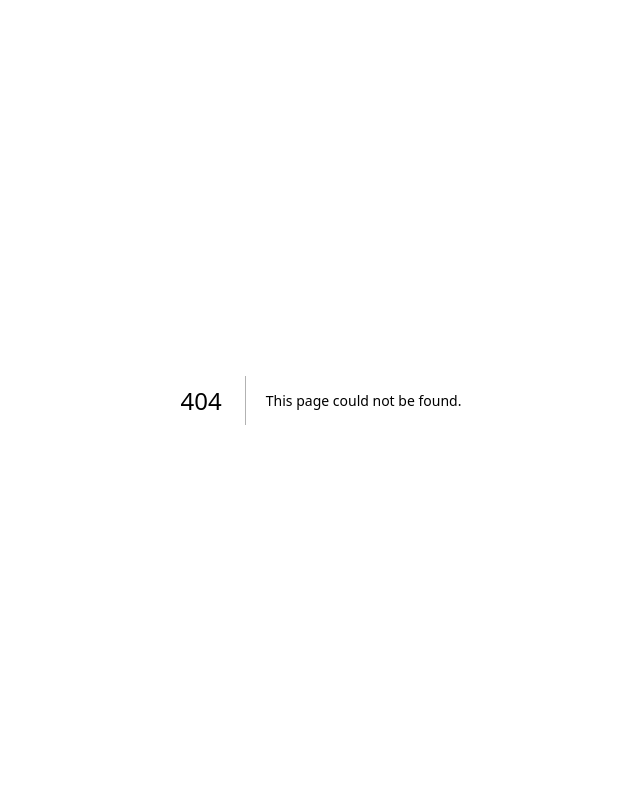
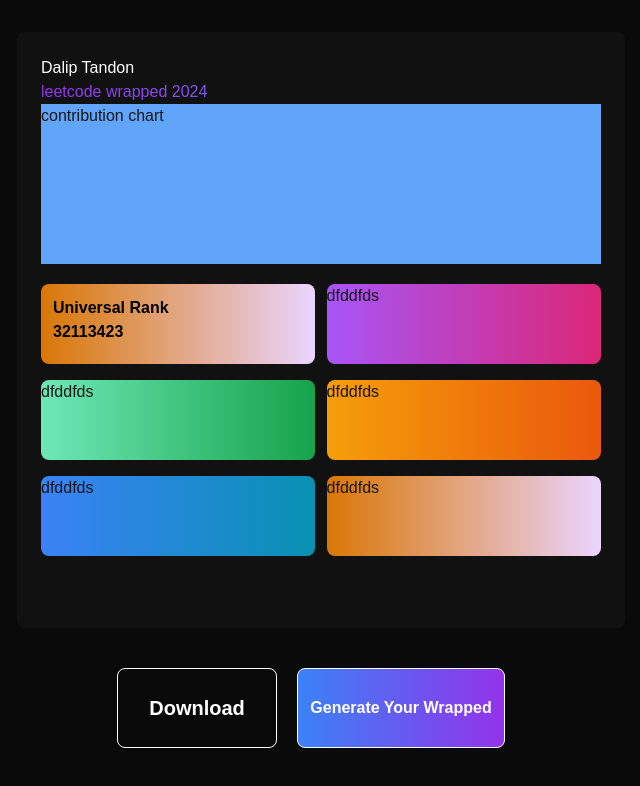
Before and after one commit to DalipTandon/leetwrapped, a Next.js app: page /profile in a window 1280 px wide. Before the commit this address had no page. Shown: the top 786 px of the page, without its empty margins (319-959 px from the left). Built offline with nearby package versions, Linux system fonts and the light colour scheme.

Commit message:
profile page structure done

```diff
--- a/src/app/auth/Card.tsx
+++ b/src/app/auth/page.tsx
@@ -1,4 +1,5 @@
 "use client";
+import Link from "next/link";
 import { useState } from "react";
 
 const Card = () => {
@@ -7,23 +8,25 @@
   return (
     <div className="absolute h-96 w-96  ">
       <div className="max-w-lg mx-auto p-6 bg-gradient-to-b from-gray-900 to-black rounded-xl shadow-lg border border-gray-700 ">
-        <h1 className="text-4xl font-bold text-white mb-2">Leetcode Wrapped</h1>
+        <h1 className="text-4xl font-bold bg-gradient-to-r from-purple-600 to-blue-400 text-transparent bg-clip-text mb-2">Leetcode Wrapped</h1>
         <h4 className="text-gray-400 text-xl mb-4">
           Discover your coding journey in 2024
         </h4>
 
         <input
           type="text"
-          placeholder="Enter your Leetcode ID"
+          placeholder="Enter your Leetcode Username"
           value={leetcodeId}
           onChange={(e) => setLeetcodeId(e.target.value)}
           className="w-full px-3 py-2 border rounded-md text-white bg-transparent focus:ring-2 focus:ring-blue-500 focus:outline-none"
         />
+        <Link href={"/profile"}>
         <button className="mt-4 w-full bg-gradient-to-r from-blue-500 to-purple-600 text-white font-semibold py-2 rounded-md hover:from-blue-600 hover:to-purple-700 transition">
           Generate my wrapped
         </button>
+        </Link>
       </div>
-      <div className="text-center my-10 bg-gradient-to-r from-blue-500 to-purple-600 text-white p-2 rounded-md">
+      <div className="font-bold text-center my-10 bg-gradient-to-r from-blue-500 to-purple-600 text-white p-2 rounded-md">
         Built with ❤️ by Dalip Tandon
       </div>
     </div>
--- a/src/app/page.tsx
+++ b/src/app/page.tsx
@@ -1,7 +1,7 @@
 'use client'
 import Image from "next/image";
 import { BackgroundBeams } from "./components/ui/background-beams";
-import Card from "./auth/Card";
+import Card from "./auth/page";
 
 export default function Home() {
   return (
--- /dev/null
+++ b/src/app/profile/Chart.tsx
@@ -0,0 +1,12 @@
+
+
+
+const Chart=()=>{
+    return(
+        <div className="bg-blue-400 h-40 ">
+            contribution chart
+        </div>
+    )
+}
+
+export default Chart;
--- /dev/null
+++ b/src/app/profile/Content.tsx
@@ -0,0 +1,16 @@
+
+
+const Content=()=>{
+    return(
+        <div className="flex flex-wrap  h-72 w-full mt-5  justify-between">
+            <div className="bg-[#251B13] h-20 w-[49%]    rounded-lg p-3 text-black font-bold bg-gradient-to-r from-amber-600 to-purple-200"> Universal Rank <br/> <p> 32113423</p></div>
+            <div className="bg-[#221921] h-20 w-[49%] rounded-lg bg-gradient-to-r from-purple-500 to-pink-600">dfddfds</div>
+            <div className="bg-[#251B43] h-20 w-[49%]  rounded-lg bg-gradient-to-r from-emerald-300 to-green-600">dfddfds</div>
+            <div className="bg-[#251B83] h-20 w-[49%] rounded-lg  bg-gradient-to-r from-amber-500 to-orange-600">dfddfds</div>
+            <div className="bg-[#251B43] h-20 w-[49%] rounded-lg bg-gradient-to-r from-blue-500 to-cyan-600">dfddfds</div>
+            <div className="bg-[#251B13] h-20 w-[49%] rounded-lg bg-gradient-to-r from-amber-600 to-purple-200">dfddfds</div>
+        </div>
+    )
+}
+
+export default Content;
--- /dev/null
+++ b/src/app/profile/page.tsx
@@ -0,0 +1,27 @@
+import Chart from "./Chart";
+import Content  from "./Content";
+
+
+const UserProfile=()=>{
+    return(
+        <div className="h-screen bg-[#0A0A0A] flex flex-col items-center justify-center p-8">
+            <div className="bg-[#111111] h-5/6 w-3/6 rounded-lg p-6">
+            <h5 className="text-white">Dalip Tandon</h5>
+            <p className="bg-gradient-to-r from-purple-600 to-blue-400 text-transparent bg-clip-text">leetcode wrapped 2024</p>
+            <div>
+                <Chart/>
+            </div>
+            <div>
+                <Content/>
+            </div>
+            </div>
+            <div className=" h-1/6 mt-5 w-3/6 p-5    flex justify-center">
+            <button className="border border-white text-white p-2 w-40 font-bold text-xl rounded-lg">Download</button>
+            <button className="mx-5 border border-white text-white bg-gradient-to-r from-blue-500 to-purple-600 p-2 w-52 font-bold text-md whitespace-nowrap rounded-lg hover:from-blue-600 hover:to-purple-700 transition  ">Generate Your Wrapped</button>
+            </div>
+        </div>
+    )
+}
+
+
+export default UserProfile;
```
